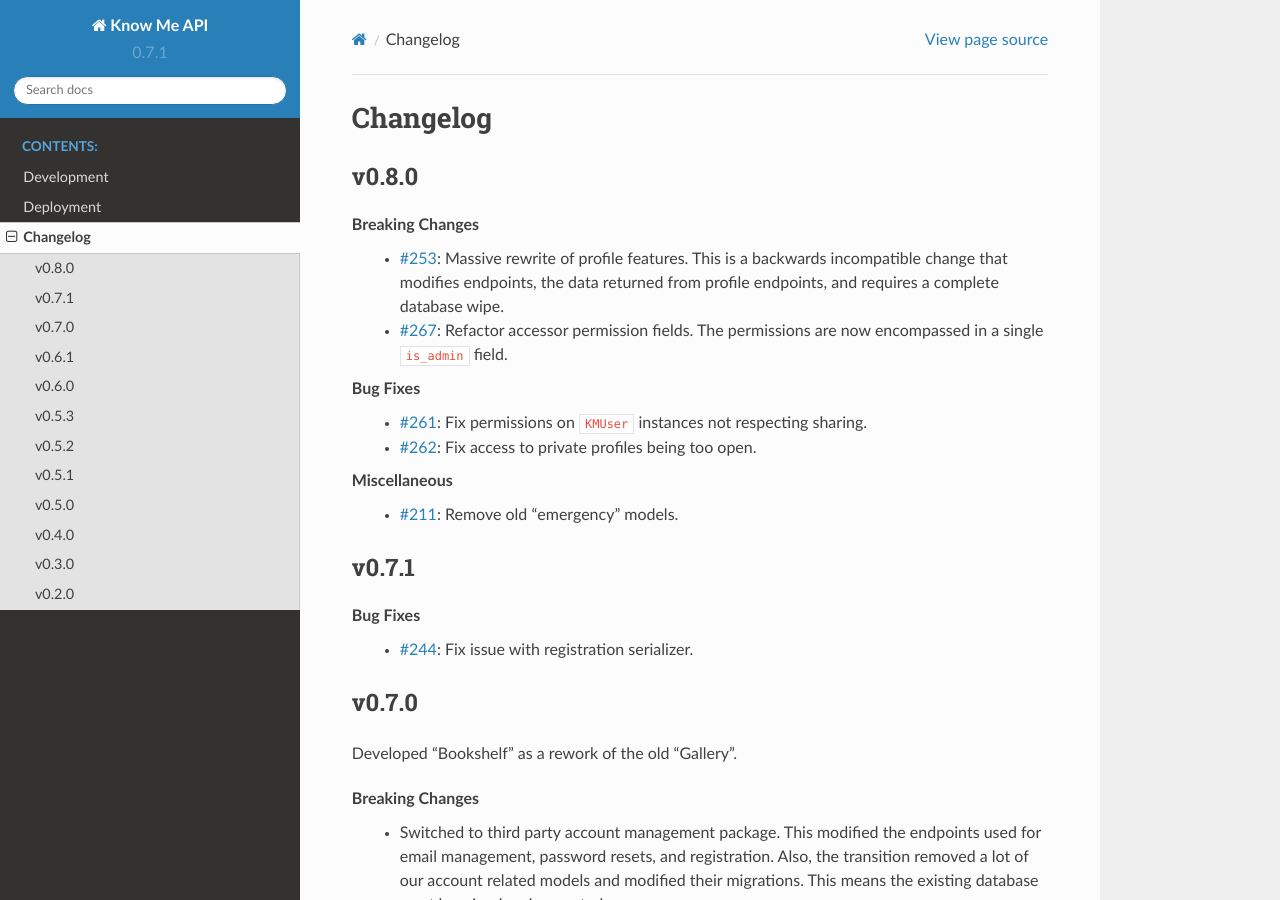
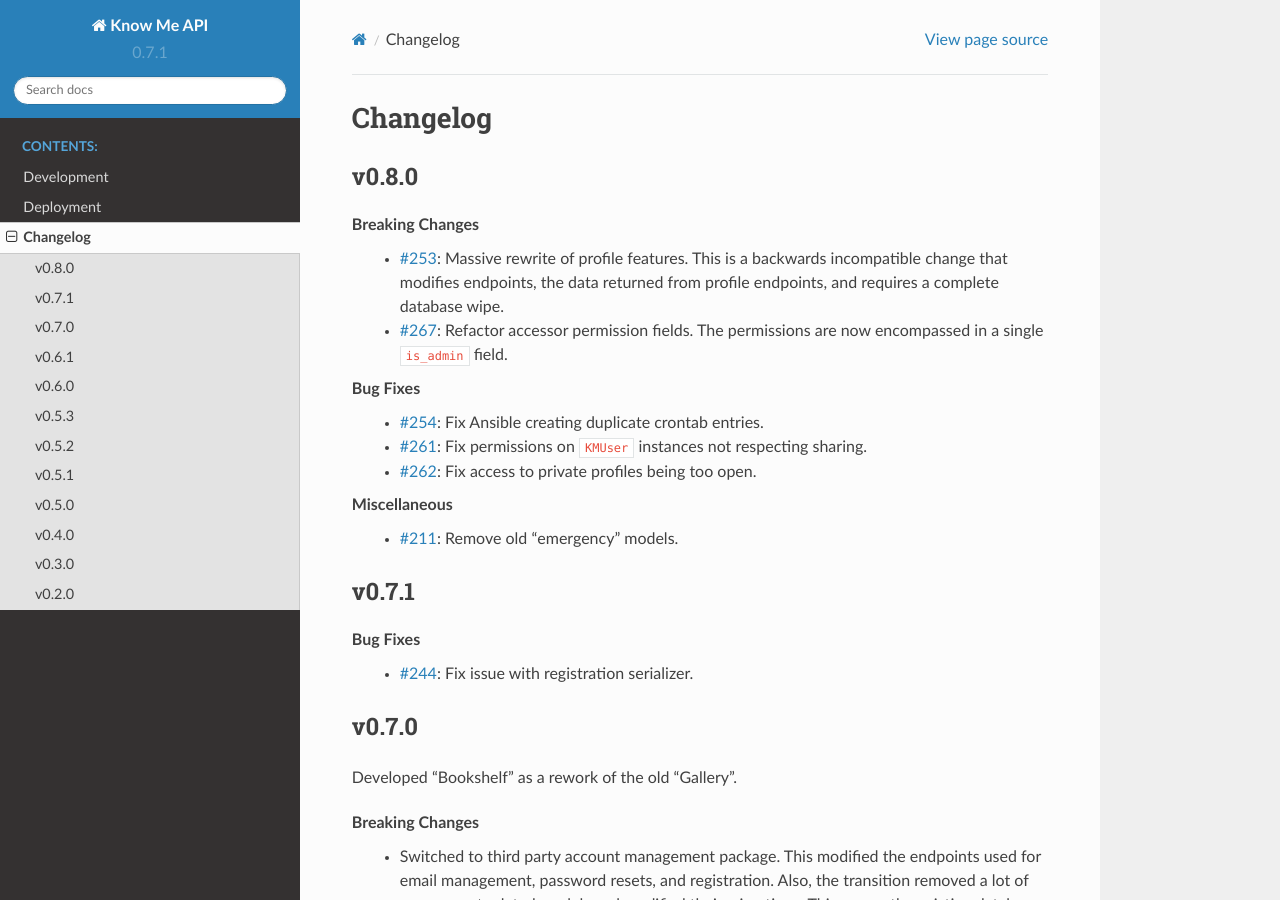
Before and after one commit to knowmetools/km-api, a Sphinx documentation site: the page built from docs/changelog.rst, in a window 1280 px wide and 900 px high. Built offline with Sphinx 7.4.7 and the Read the Docs theme 2.0.0, drawn with Linux system fonts in a browser that asks for light colours; pages that are not in the unit, such as notebooks, are missing from menus.

Commit message:
Fix Ansible creating duplicate cron entries.
Providing a 'name' to crontab entry, we can avoid creating a new entry
each time the playbook is run.

Fixes #254

```diff
--- a/docs/changelog.rst
+++ b/docs/changelog.rst
@@ -12,6 +12,7 @@ Breaking Changes
   * :issue:`267`: Refactor accessor permission fields. The permissions are now encompassed in a single ``is_admin`` field.
 
 Bug Fixes
+  * :issue:`254`: Fix Ansible creating duplicate crontab entries.
   * :issue:`261`: Fix permissions on ``KMUser`` instances not respecting sharing.
   * :issue:`262`: Fix access to private profiles being too open.
 
```
Also changed, not shown: 1 other file.
